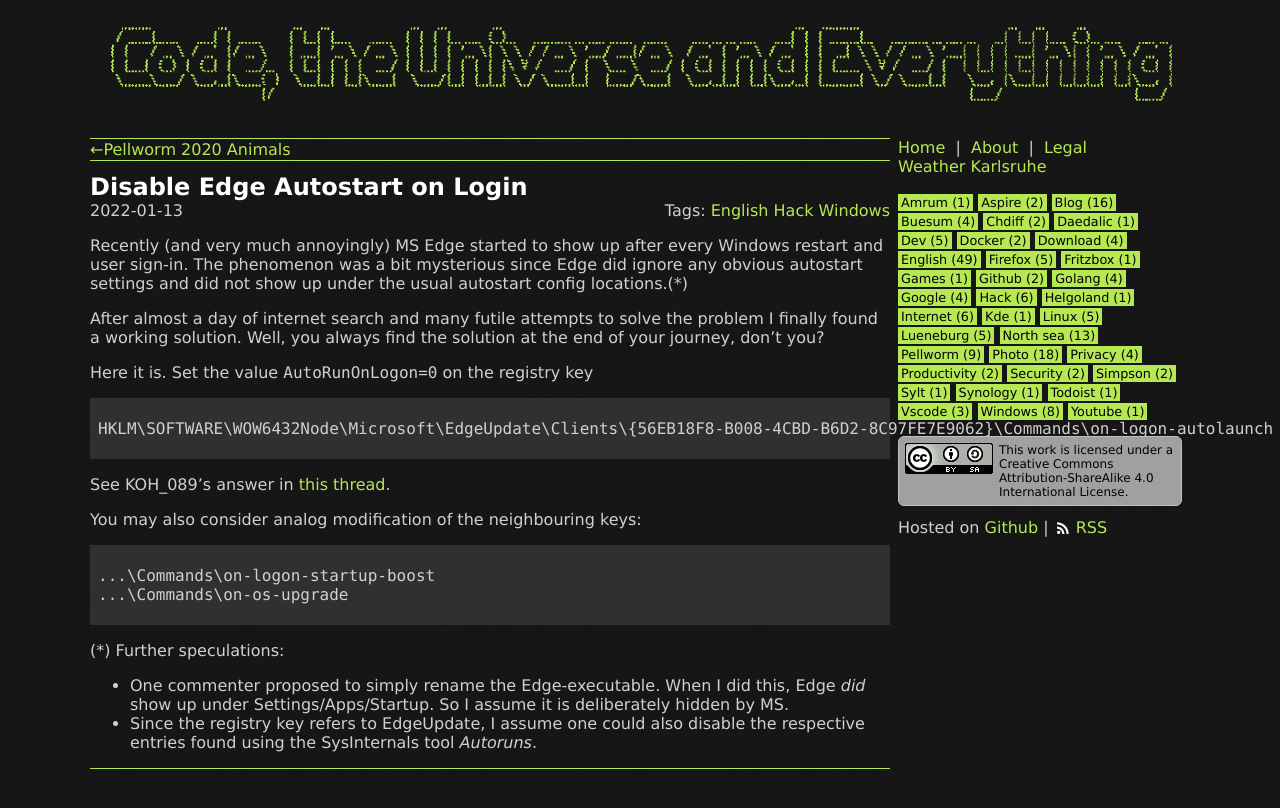
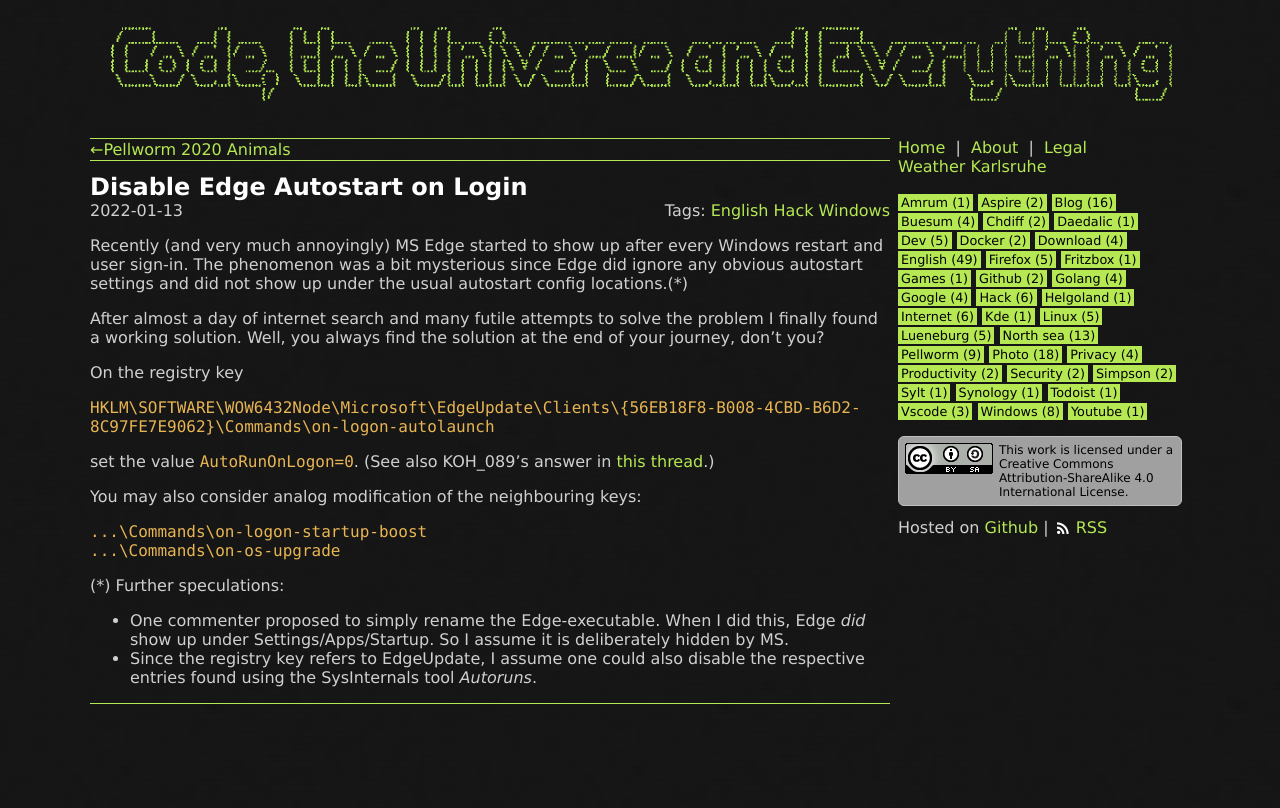
Before and after one commit to soerenkoehler/soerenkoehler.github.io, a Jekyll site: the page built from _posts/hack/2022-01-13-disable-edge-autostart.md, in a window 1280 px wide. Shown: the top 808 px of the page. Built offline with Jekyll 4.4.1, drawn with Linux system fonts in a browser that asks for light colours.

Commit message:
fix code layout

````diff
--- a/_posts/hack/2022-01-13-disable-edge-autostart.md
+++ b/_posts/hack/2022-01-13-disable-edge-autostart.md
@@ -12,17 +12,16 @@
 problem I finally found a working solution. Well, you always find the solution
 at the end of your journey, don't you?
 
-Here it is. Set the value `AutoRunOnLogon=0` on the registry key
-```
-HKLM\SOFTWARE\WOW6432Node\Microsoft\EdgeUpdate\Clients\{56EB18F8-B008-4CBD-B6D2-8C97FE7E9062}\Commands\on-logon-autolaunch
-```
-See KOH_089's answer in [this thread][solution].
+On the registry key
+
+`HKLM\SOFTWARE\WOW6432Node\Microsoft\EdgeUpdate\Clients\{56EB18F8-B008-4CBD-B6D2-8C97FE7E9062}\Commands\on-logon-autolaunch`
+
+set the value `AutoRunOnLogon=0`. (See also KOH_089's answer in [this thread][solution].)
 
 You may also consider analog modification of the neighbouring keys:
-```
-...\Commands\on-logon-startup-boost
-...\Commands\on-os-upgrade
-```
+
+`...\Commands\on-logon-startup-boost`
+`...\Commands\on-os-upgrade`
 
 (*) Further speculations:
 *   One commenter proposed to simply rename the Edge-executable. When I did
--- a/assets/css/main.scss
+++ b/assets/css/main.scss
@@ -4,6 +4,7 @@
 $background-quote-level1: #303030;
 $background-quote-level2: #454545;
 $color-text: #d0d0d0;
+$color-code: #e8b553;
 $color-accent: #b5e853;
 $color-highlight: #ffffff;
 $color-tagcloud: #000000;
@@ -19,6 +20,7 @@
 
 code {
     font-family: 'Cascadia Code', 'Lucida Console', 'Dejavu Sans Mono', 'Courier New', monospace, 'Droid Sans Fallback';
+    color: $color-code;
 }
 
 a, a:active, a:visited {
````
